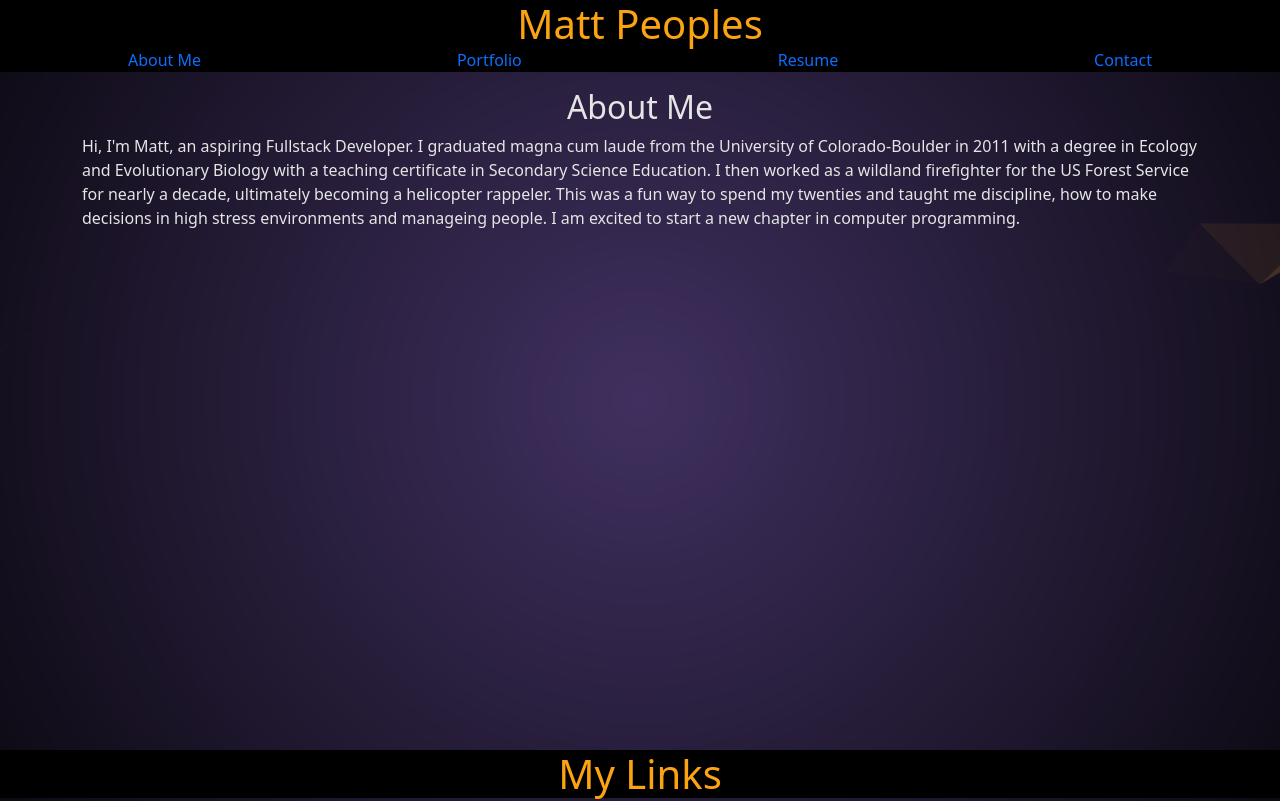
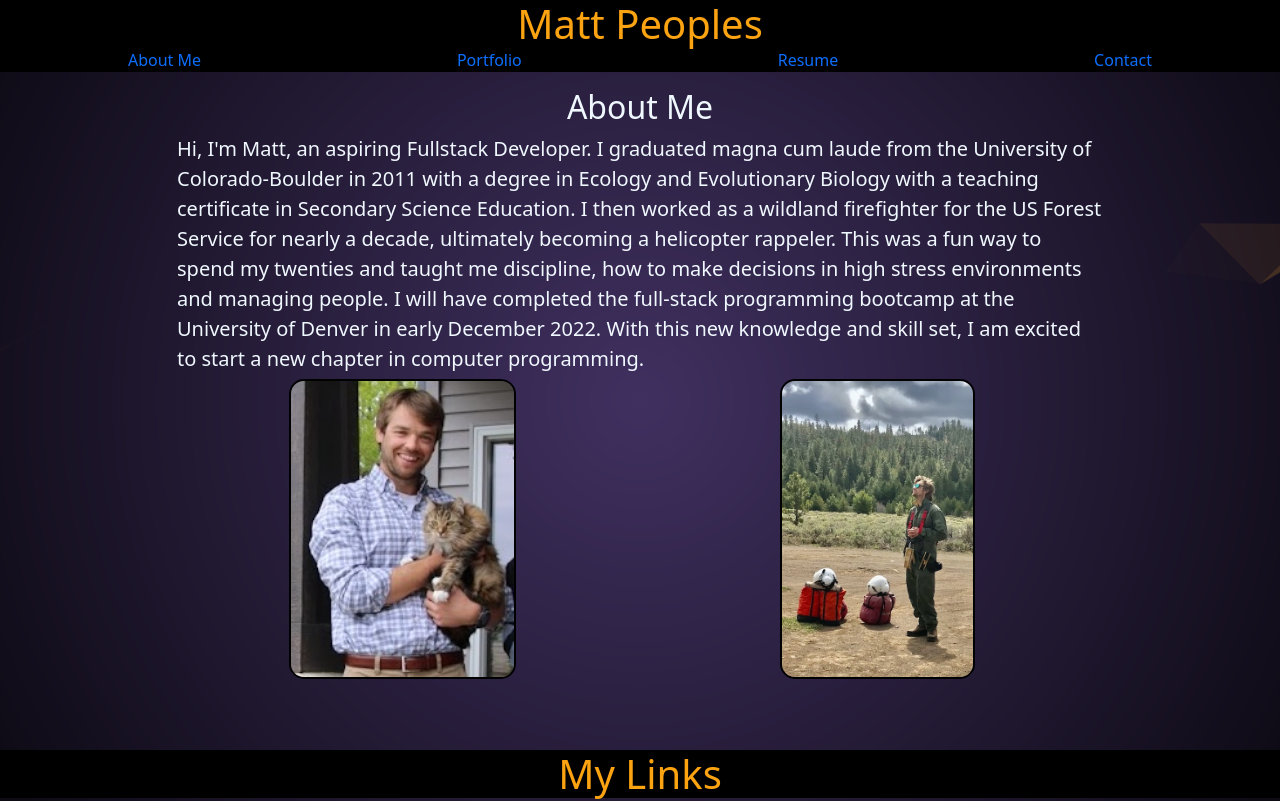
Before and after one commit to peoplesm/peoplesm.github.io, a React (Create React App) app: page / in a window 1280 px wide. Built offline with nearby package versions, Linux system fonts and the light colour scheme.

Commit message:
added pics and edited the about page

```diff
--- a/src/components/pages/Home.js
+++ b/src/components/pages/Home.js
@@ -1,18 +1,38 @@
 export default function Home() {
   return (
     <>
-      <h2>About Me</h2>
-      <p>
-        Hi, I'm Matt, an aspiring Fullstack Developer. I graduated magna cum
-        laude from the University of Colorado-Boulder in 2011 with a degree in
-        Ecology and Evolutionary Biology with a teaching certificate in
-        Secondary Science Education. I then worked as a wildland firefighter for
-        the US Forest Service for nearly a decade, ultimately becoming a
-        helicopter rappeler. This was a fun way to spend my twenties and taught
-        me discipline, how to make decisions in high stress environments and
-        manageing people. I am excited to start a new chapter in computer
-        programming.
-      </p>
+      <div className='row about'>
+        <h2>About Me</h2>
+        <div className='col-lg-10'>
+          Hi, I'm Matt, an aspiring Fullstack Developer. I graduated magna cum
+          laude from the University of Colorado-Boulder in 2011 with a degree in
+          Ecology and Evolutionary Biology with a teaching certificate in
+          Secondary Science Education. I then worked as a wildland firefighter
+          for the US Forest Service for nearly a decade, ultimately becoming a
+          helicopter rappeler. This was a fun way to spend my twenties and
+          taught me discipline, how to make decisions in high stress
+          environments and managing people. I will have completed the full-stack
+          programming bootcamp at the University of Denver in early December
+          2022. With this new knowledge and skill set, I am excited to start a
+          new chapter in computer programming.
+        </div>
+      </div>
+      <div className='row about-img'>
+        <div className='col-lg-5 center'>
+          <img
+            src='./assets/images/res-pic.jpg'
+            alt='me with darwin'
+            className='pic'
+          />
+        </div>
+        <div className='col-lg-5 center'>
+          <img
+            src='./assets/images/me-rap.jpg'
+            alt='me with darwin'
+            className='pic'
+          />
+        </div>
+      </div>
     </>
   );
 }
--- a/src/components/pages/Resume.js
+++ b/src/components/pages/Resume.js
@@ -1,10 +1,38 @@
 export default function Resume() {
   return (
-    <h2>
-      Download My
-      <a href='./assets/peoples-resume.pdf' download='Peoples-Resume.pdf'>
-        Resume
-      </a>
-    </h2>
+    <>
+      <h2>
+        Download My{' '}
+        <a href='./assets/peoples-resume.pdf' download='Peoples-Resume.pdf'>
+          Resume
+        </a>
+      </h2>
+      <div className='row skill-list'>
+        <div className='col-md-12 col-lg-5'>
+          <ul>
+            <h3>Front-end Proficiencies</h3>
+            <li>HTML</li>
+            <li className='list'>CSS</li>
+            <li className='list'>JavaScript</li>
+            <li className='list'>jQuery</li>
+            <li className='list'>Responsive Design</li>
+            <li className='list'>React</li>
+            <li className='list'>Bootstrap</li>
+          </ul>
+        </div>
+        <div className='col-md-12 col-lg-5'>
+          <ul>
+            <h3 className='res'>Back-end Proficiencies</h3>
+            <li className='list'>APIs</li>
+            <li className='list'>Node</li>
+            <li className='list'>Express</li>
+            <li className='list'>MySQL, Sequelize</li>
+            <li className='list'>MongoDB, Mongoose</li>
+            <li className='list'>REST</li>
+            <li className='list'>GraphQL</li>
+          </ul>
+        </div>
+      </div>
+    </>
   );
 }
--- a/src/style.css
+++ b/src/style.css
@@ -10,7 +10,8 @@ body {
   background-repeat: no-repeat;
   background-attachment: fixed;
   background-size: cover;
-  color: #e5e5e5;
+  color: aliceblue;
+  /* color: #fca311; */
   min-height: 100vh;
   border: none;
 }
@@ -50,3 +51,28 @@ li {
 a {
   text-decoration: none;
 }
+
+.about {
+  justify-content: center;
+  font-size: 125%;
+}
+
+.about-img {
+  justify-content: center;
+  padding-top: 5px;
+}
+
+.center {
+  display: flex;
+  justify-content: center;
+}
+
+.skill-list {
+  justify-content: center;
+}
+
+.pic {
+  height: 300px;
+  border-radius: 15px;
+  border: black solid 2px;
+}
```
Also changed, not shown: public/assets/images/me-rap.jpg (added), public/assets/images/res-pic.JPG (added).
